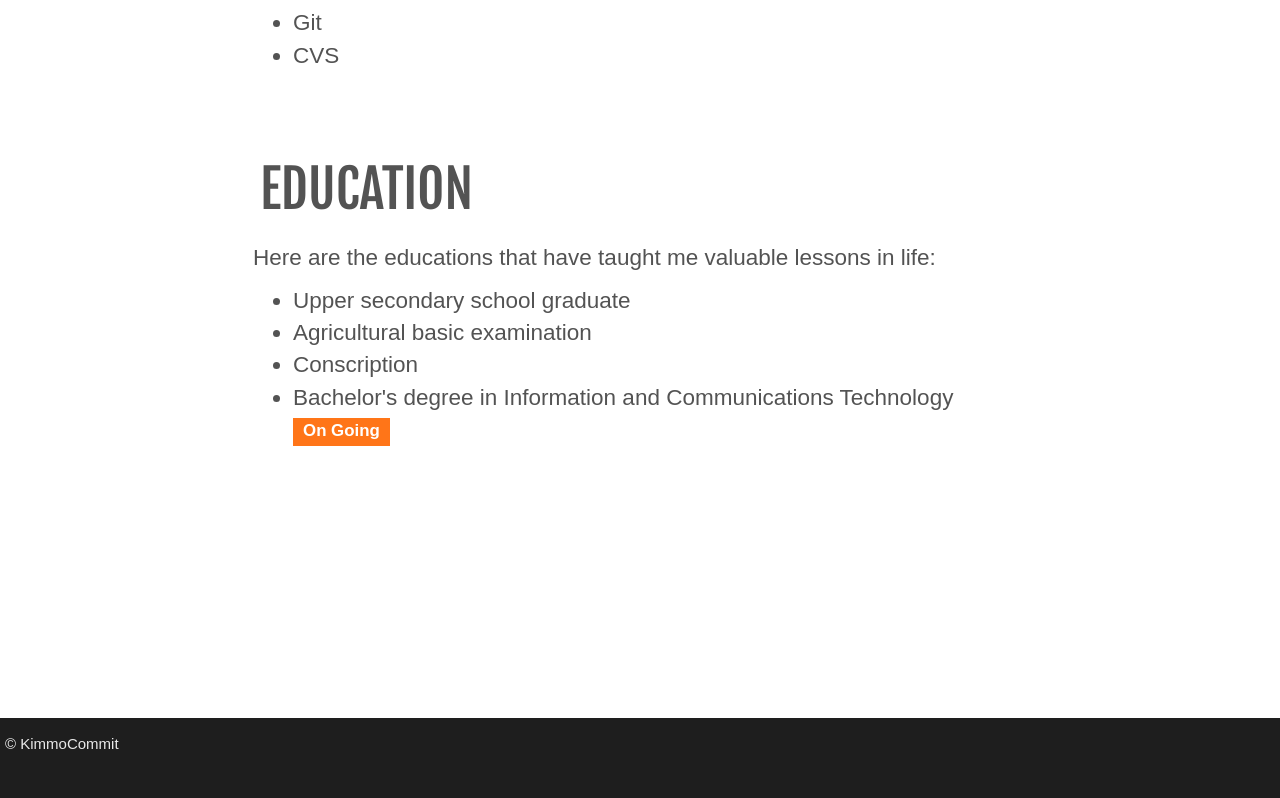
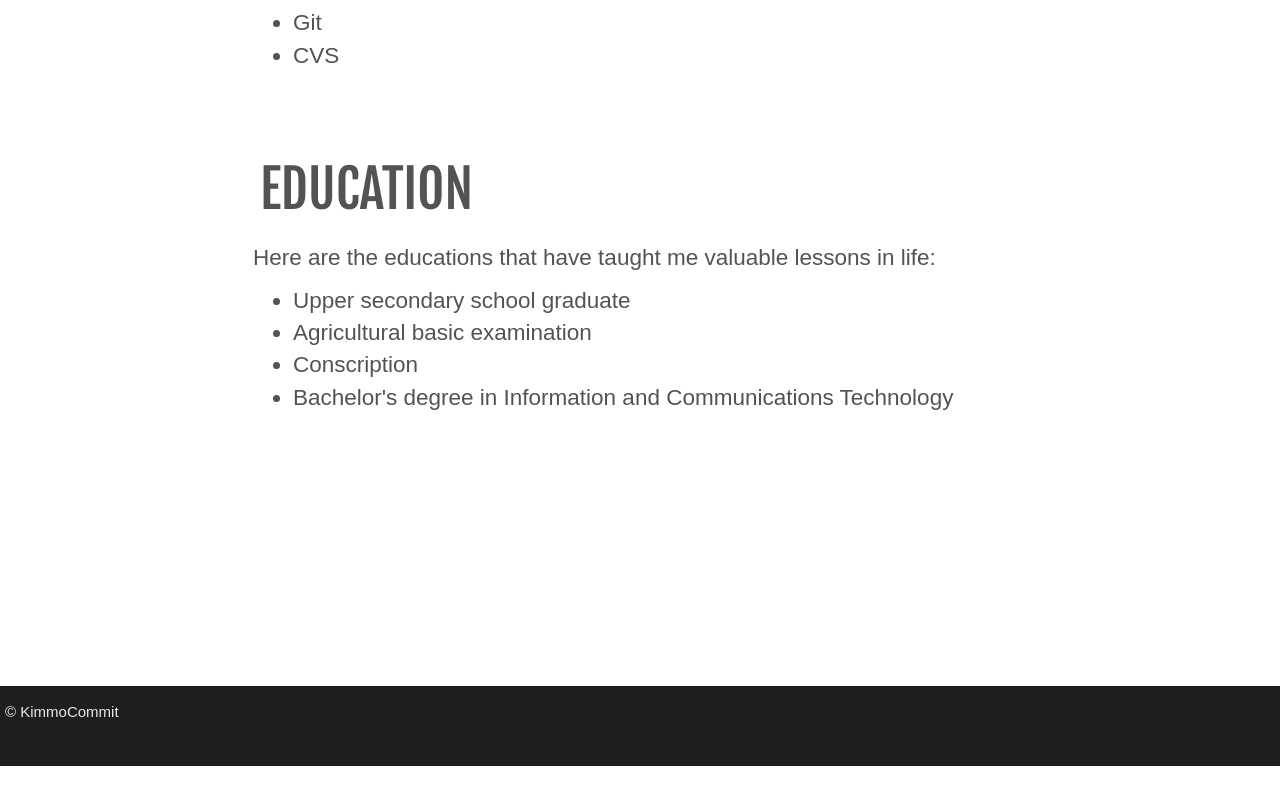
Before and after one commit to KimmoCommit/me, a website: page index-dev.html in a window 1280 px wide. Shown: the part 1910-2708 px from the top of the page. After the commit the page ends 2676 px from the top, so only its background shows below. Drawn offline with nearby package versions, Linux system fonts and the light colour scheme; a web font is replaced by a local one.

Commit message:
removed ongoing tag

```diff
--- a/index-dev.html
+++ b/index-dev.html
@@ -125,7 +125,7 @@
                   <li>Upper secondary school graduate</li>
                   <li>Agricultural basic examination</li>
                   <li>Conscription</li>
-                  <li>Bachelor's degree in Information and Communications Technology <span class="label label-warning">On Going</span></li>
+                  <li>Bachelor's degree in Information and Communications Technology</li>
                 </ul>
               </div>
             </div>
```
Also changed, not shown: index.html (+1 -1 lines).
